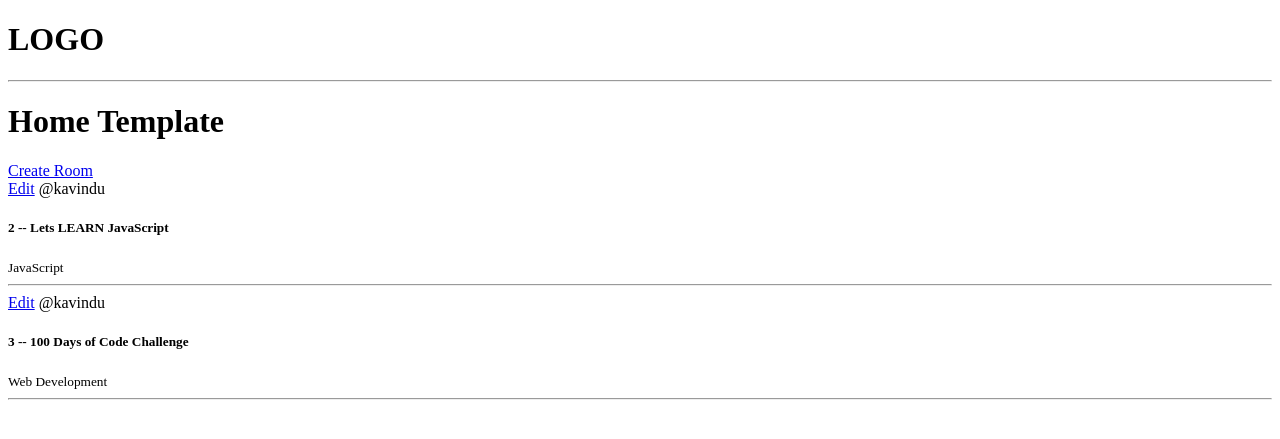
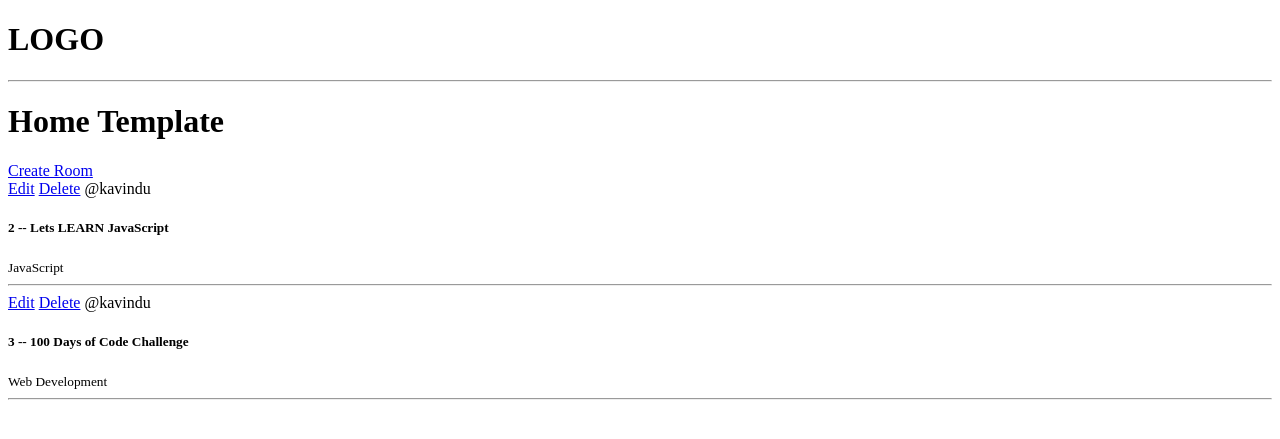
Before and after one commit to Kavindu-248/Django_Learn, a Django app: page / in a window 1280 px wide. Shown: the top 439 px of the page. Run offline with Django 4.2, Linux system fonts and the light colour scheme; data comes from the database, SQL or seed files in the repository.

Commit message:
added delete button to home page

```diff
--- a/base/templates/base/home.html
+++ b/base/templates/base/home.html
@@ -8,6 +8,7 @@
     {% for room in rooms %}
     <div>
       <a href="{% url 'update-room' room.id %}">Edit</a>
+      <a href="{% url 'delete-room' room.id %}">Delete</a>
       <span>@{{room.host.username}}</span>
       <h5>{{room.id}} -- {{room.name}}</h5>
       <small>{{room.topic.name}}</small>
```
